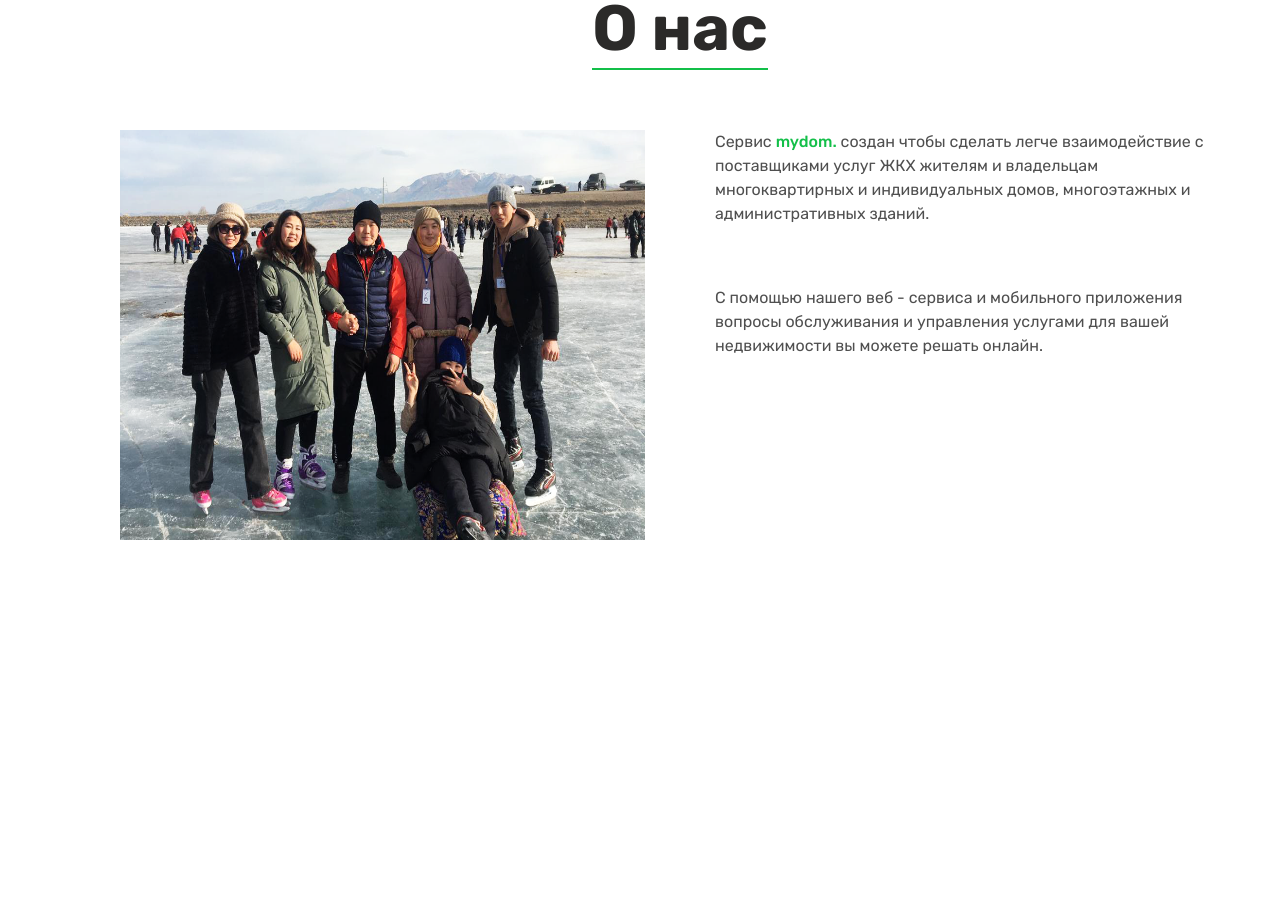
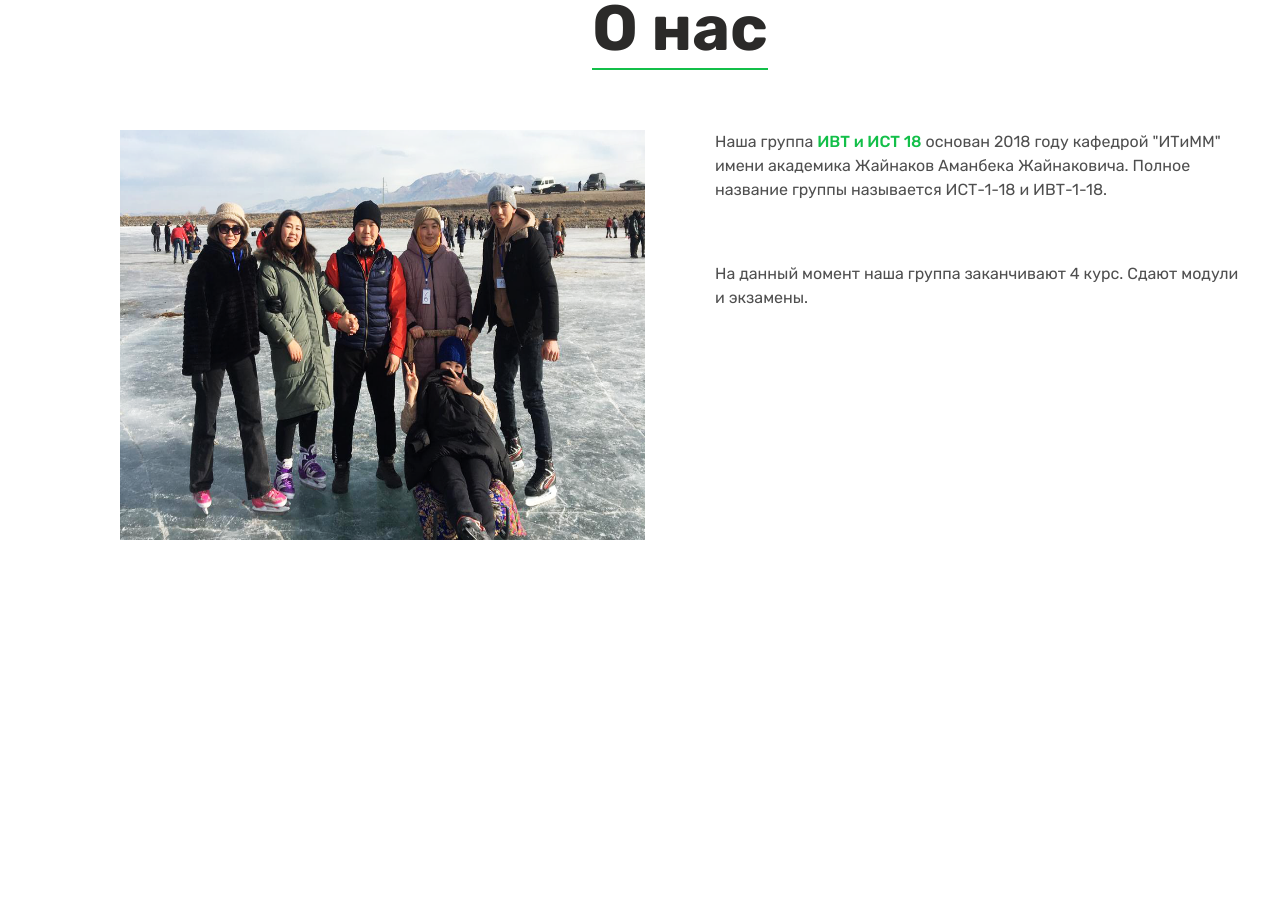
Before and after one commit to Suiundukwebmaster/itmm, a plain HTML site: page index.html in a window 1280 px wide. Shown: the part 814-1718 px from the top of the page. Drawn offline with Linux system fonts and the light colour scheme; files whose address does not match are found by name.

Commit message:
Update index.html

```diff
--- a/index.html
+++ b/index.html
@@ -91,15 +91,11 @@
             <div>
                 <div class="about-us">
                     <p>
-                        Сервис <span>mydom.</span> создан чтобы сделать легче взаимодействие с поставщиками услуг ЖКХ
-                        жителям и владельцам многоквартирных
-                        и индивидуальных домов, многоэтажных
-                        и административных зданий.
+                        Наша группа <span>ИВТ и ИСТ 18</span> основан 2018 году кафедрой "ИТиММ" имени академика Жайнаков Аманбека Жайнаковича. Полное название группы называется ИСТ-1-18 и ИВТ-1-18.
                     </p>
 
                     <p>
-                        С помощью нашего веб - сервиса и мобильного приложения вопросы обслуживания и управления
-                        услугами для вашей недвижимости вы можете решать онлайн.
+                        На данный момент наша группа заканчивают 4 курс. Сдают модули и экзамены.
                     </p>
                 </div>
             </div>
```
